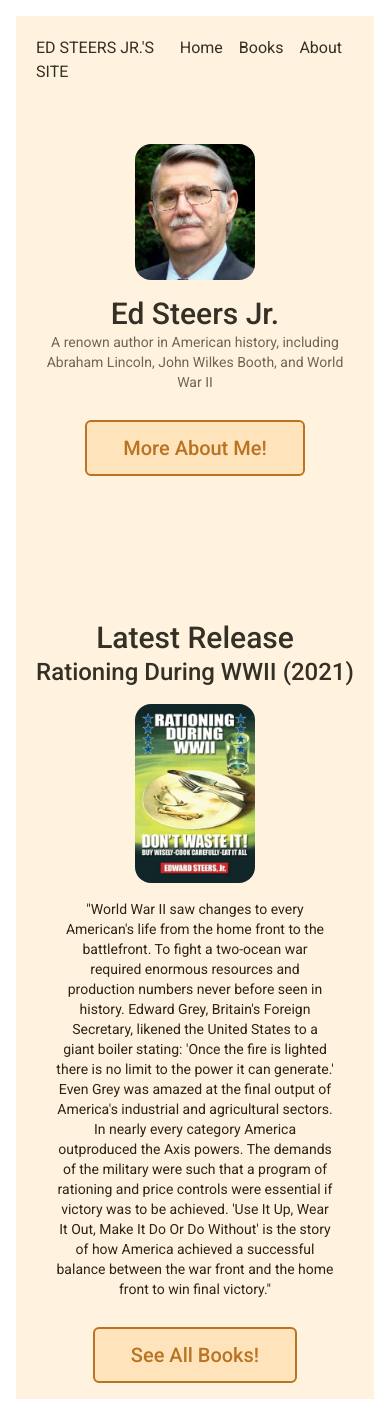
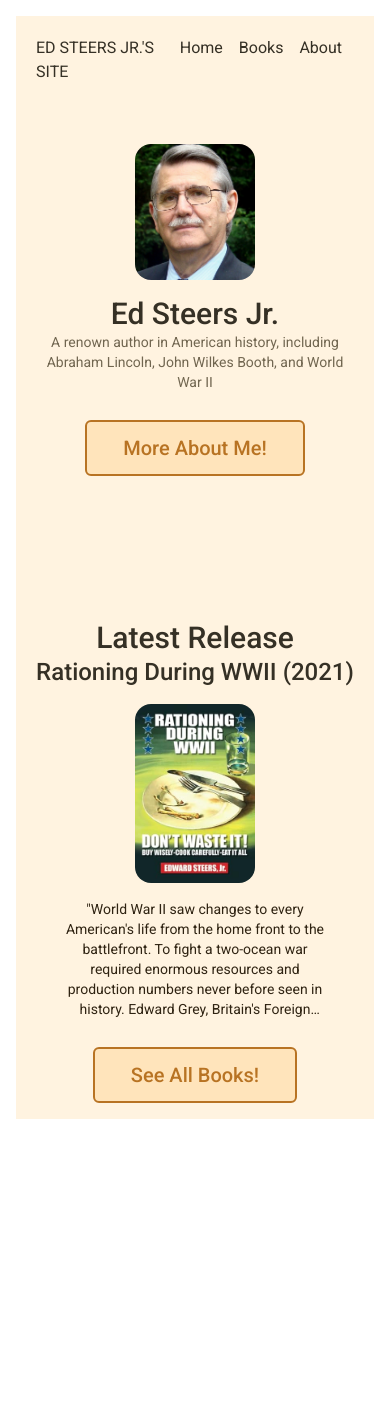
Before and after one commit to ykhm-iob/IanOBThomasC_Capstone, a React (Create React App) app: page / in a window 390 px wide. After the commit the page ends 1135 px from the top, so only its background shows below. Built offline with nearby package versions, Linux system fonts and the light colour scheme.

Commit message:
Truncated text now exists on front page.

```diff
--- a/src/Home.js
+++ b/src/Home.js
@@ -17,7 +17,7 @@ const Home = () => {
         <h3 className="text-titleColor text-2xl font-medium lg:text-4xl">Rationing During WWII (2021)</h3>
         <img className="rounded-2xl w-2/6 mx-auto md:max-w-56 m-4 lg:max-w-64" src={ recent_book } alt="Cover of Ed Steers Jr. most recent release." />
         <p className="text-paragraphColor text-ellipsis text-sm max-w-sm px-10
-        sm:max-w-2xl sm:text-base md:max-w-2xl lg:text-lg lg:max-w-4xl mx-auto">"World War II saw changes to every American's life from the home front to the battlefront. To fight a two-ocean war required enormous resources and production numbers never before seen in history. Edward Grey, Britain's Foreign Secretary, likened the United States to a giant boiler stating: 'Once the fire is lighted there is no limit to the power it can generate.' Even Grey was amazed at the final output of America's industrial and agricultural sectors. In nearly every category America outproduced the Axis powers. The demands of the military were such that a program of rationing and price controls were essential if victory was to be achieved. 'Use It Up, Wear It Out, Make It Do Or Do Without' is the story of how America achieved a successful balance between the war front and the home front to win final victory."</p>
+        sm:max-w-2xl sm:text-base md:max-w-2xl lg:text-lg lg:max-w-4xl mx-auto line-clamp-6 md:line-clamp-none hover:line-clamp-none">"World War II saw changes to every American's life from the home front to the battlefront. To fight a two-ocean war required enormous resources and production numbers never before seen in history. Edward Grey, Britain's Foreign Secretary, likened the United States to a giant boiler stating: 'Once the fire is lighted there is no limit to the power it can generate.' Even Grey was amazed at the final output of America's industrial and agricultural sectors. In nearly every category America outproduced the Axis powers. The demands of the military were such that a program of rationing and price controls were essential if victory was to be achieved. 'Use It Up, Wear It Out, Make It Do Or Do Without' is the story of how America achieved a successful balance between the war front and the home front to win final victory."</p>
         <Link to="/books"><button className="button mb-4">See All Books!</button></Link>
       </div>
     </div>
```
